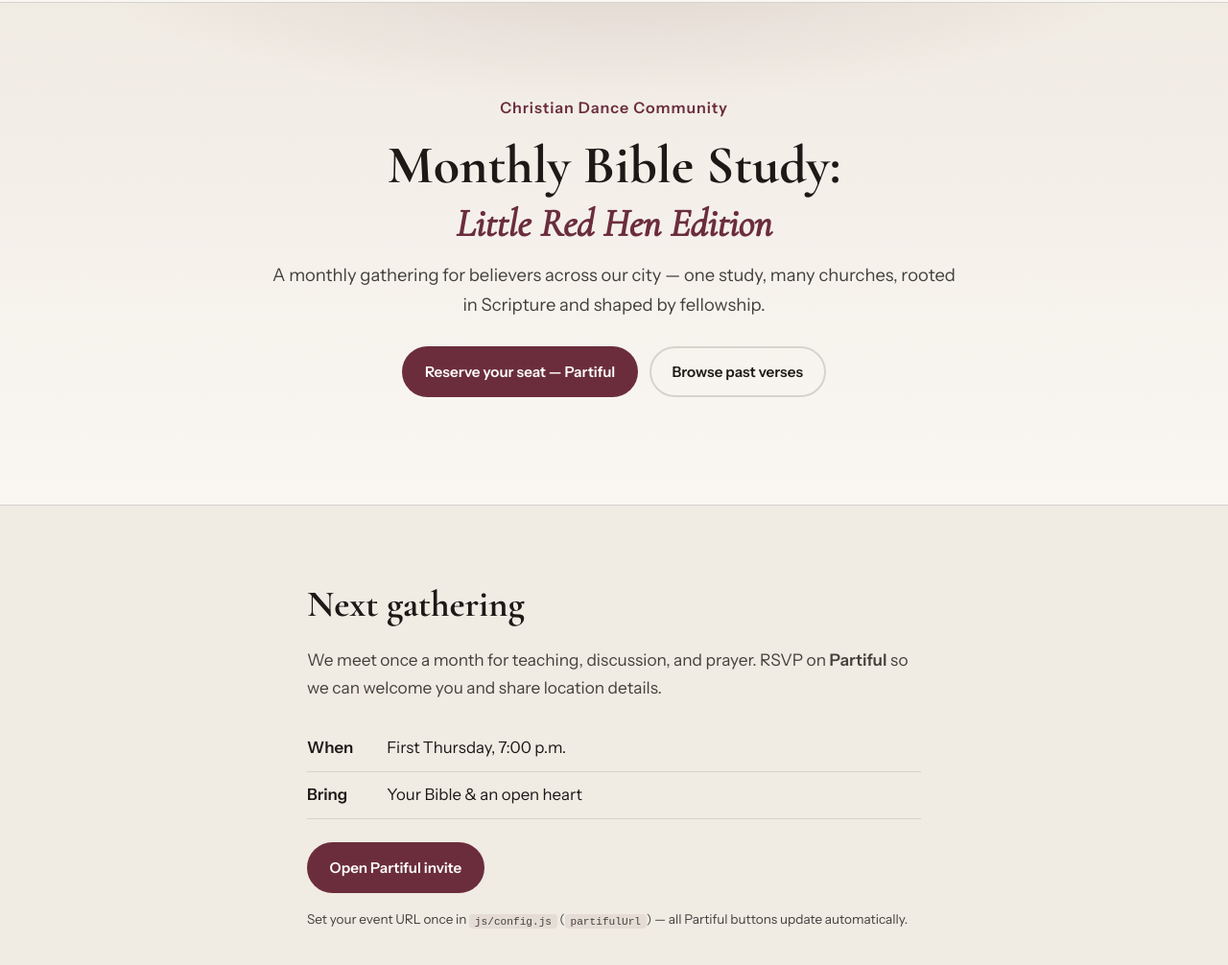
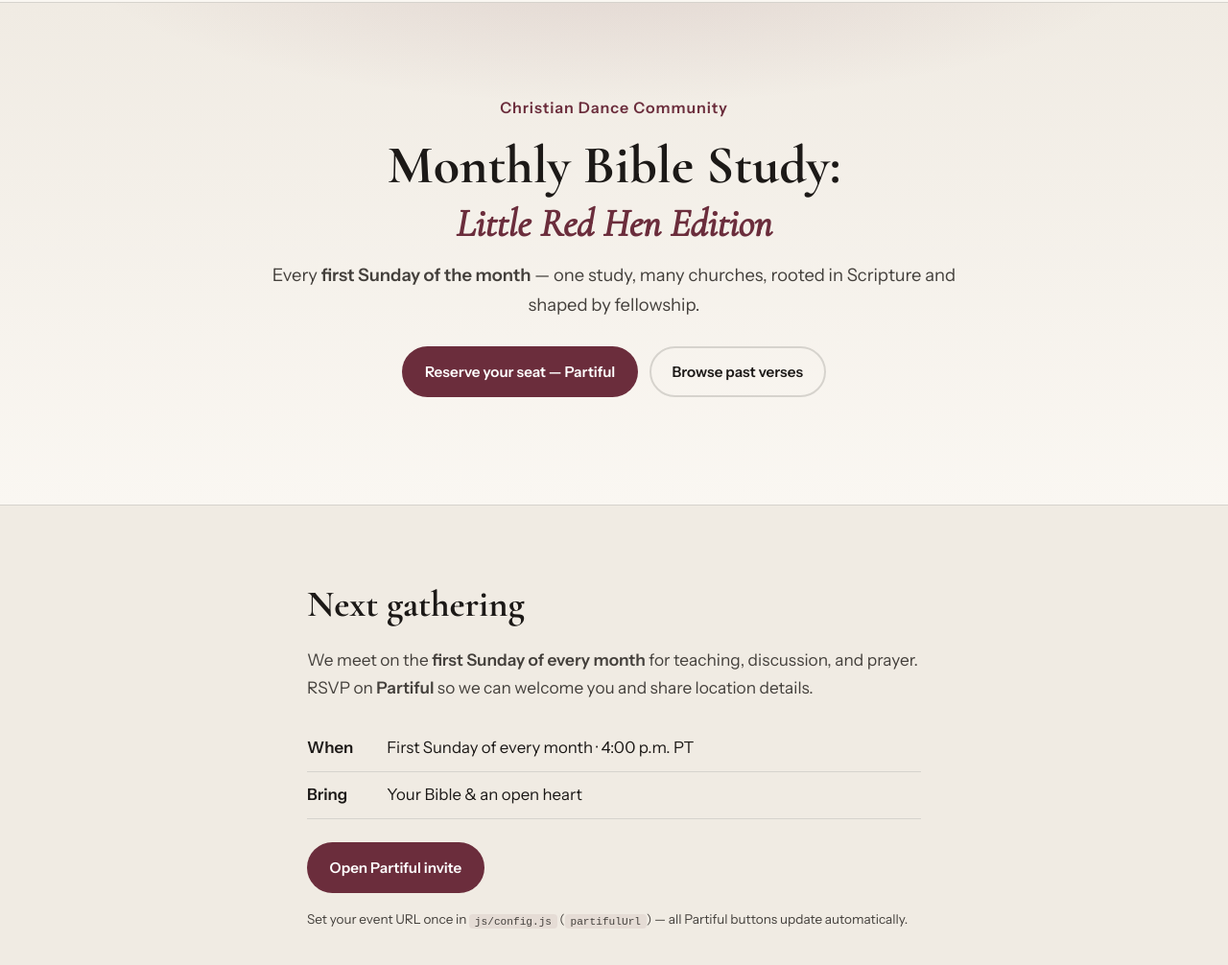
Before and after one commit to hondoentertainment/monthly-bible-study, a plain HTML site: page index.html in a window 1280 px wide. Shown: the part 74-1080 px from the top of the page at 96% size. Drawn offline with nearby package versions, Linux system fonts and the light colour scheme.

Commit message:
fix: first Sunday monthly cadence and 4pm PT logistics
Co-authored-by: Cursor <cursoragent@cursor.com>

```diff
--- a/index.html
+++ b/index.html
@@ -73,8 +73,8 @@
             <span class="hero__edition">Little Red Hen Edition</span>
           </h1>
           <p class="hero__lede">
-            A monthly gathering for believers across our city — one study, many
-            churches, rooted in Scripture and shaped by fellowship.
+            Every <strong>first Sunday of the month</strong> — one study, many churches,
+            rooted in Scripture and shaped by fellowship.
           </p>
           <div class="hero__actions">
             <a
@@ -93,12 +93,15 @@
         <div class="container narrow">
           <h2 class="section__title">Next gathering</h2>
           <p class="section__intro">
-            We meet once a month for teaching, discussion, and prayer. RSVP on
-            <strong>Partiful</strong> so we can welcome you and share location
-            details.
+            We meet on the <strong>first Sunday of every month</strong> for teaching,
+            discussion, and prayer. RSVP on <strong>Partiful</strong> so we can welcome
+            you and share location details.
           </p>
           <ul class="info-list">
-            <li><span class="info-list__label">When</span> First Thursday, 7:00 p.m.</li>
+            <li>
+              <span class="info-list__label">When</span> First Sunday of every month ·
+              4:00 p.m. PT
+            </li>
             <li><span class="info-list__label">Bring</span> Your Bible &amp; an open heart</li>
           </ul>
           <div class="gathering-actions">
```
